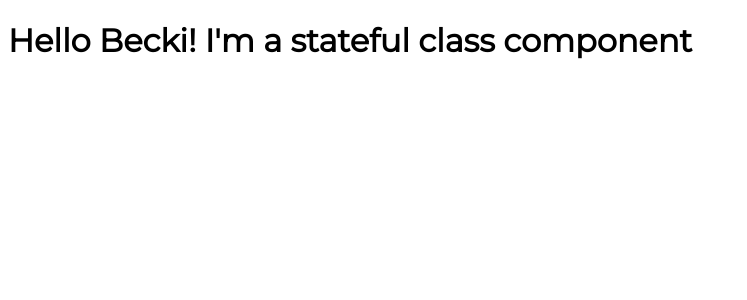
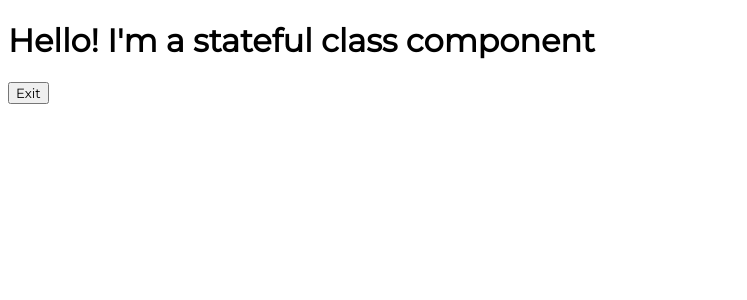
Before and after one commit to BekMart/functional-component-challenge, a React (Create React App) app in the folder my-app/: page / in a window 1280 px wide. Shown: the top 300 px of the page, without its empty margins (0-747 px from the left). Built offline with nearby package versions, Linux system fonts and the light colour scheme.

Commit message:
Add constructor to functionality
Use super(props) and this.state to create dynamic functionality

```diff
--- a/my-app/src/components/StateGreeting.js
+++ b/my-app/src/components/StateGreeting.js
@@ -1,9 +1,21 @@
 import React from "react";
 
-class StateGreeting extends React.Component{
-    render() {
-        return <h1>Hello {this.props.name}! {this.props.greeting} </h1>
-    }
+class StateGreeting extends React.Component {
+  constructor(props) {
+    super(props);
+    this.state = {
+      introduction: "Hello!",
+      buttonText: "Exit",
+    };
+  }
+  render() {
+    return (
+      <div>
+        <h1>{this.state.introduction} {this.props.greeting}</h1>
+        <button>{this.state.buttonText}</button>
+      </div>
+    );
+  }
 }
 
 export default StateGreeting;
```
